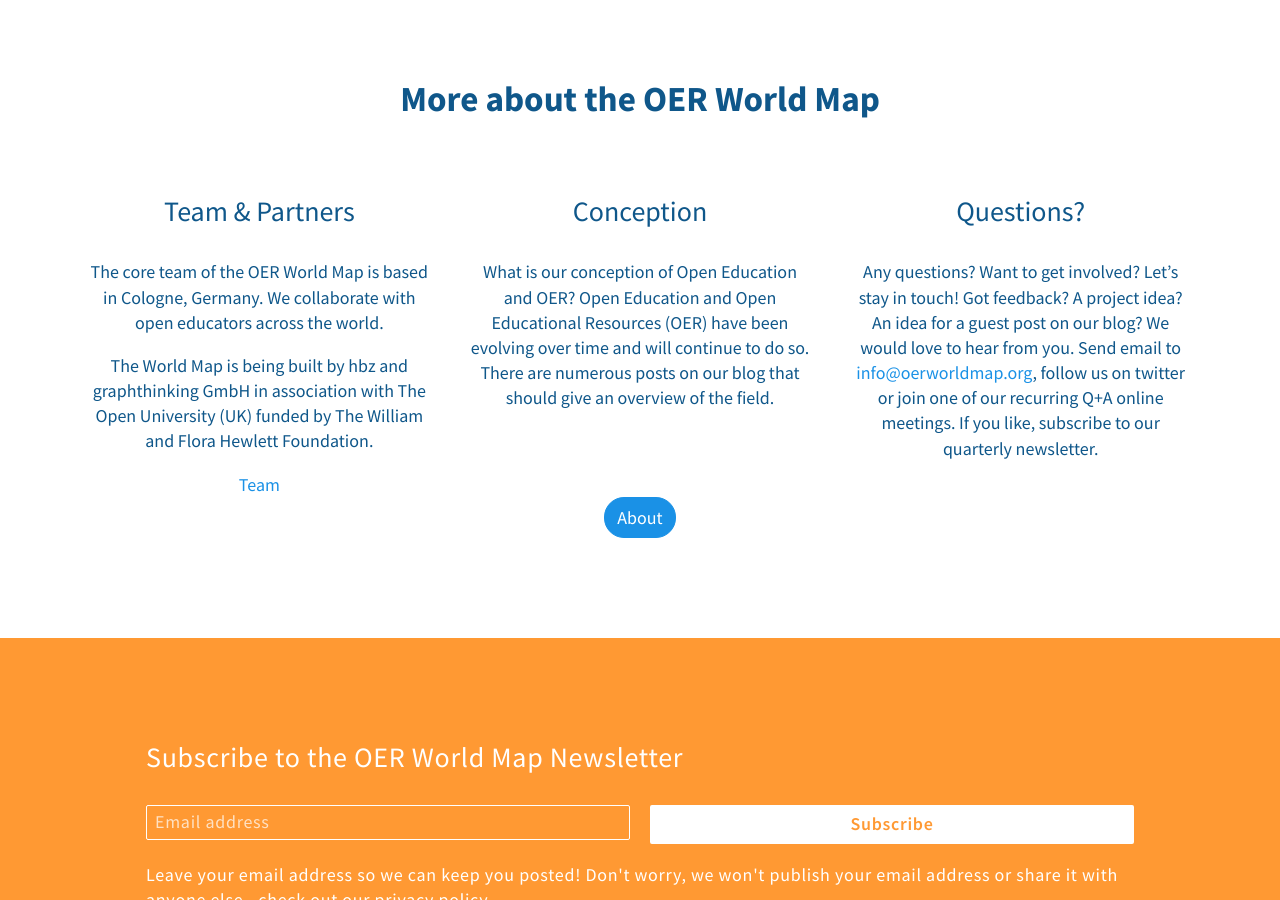
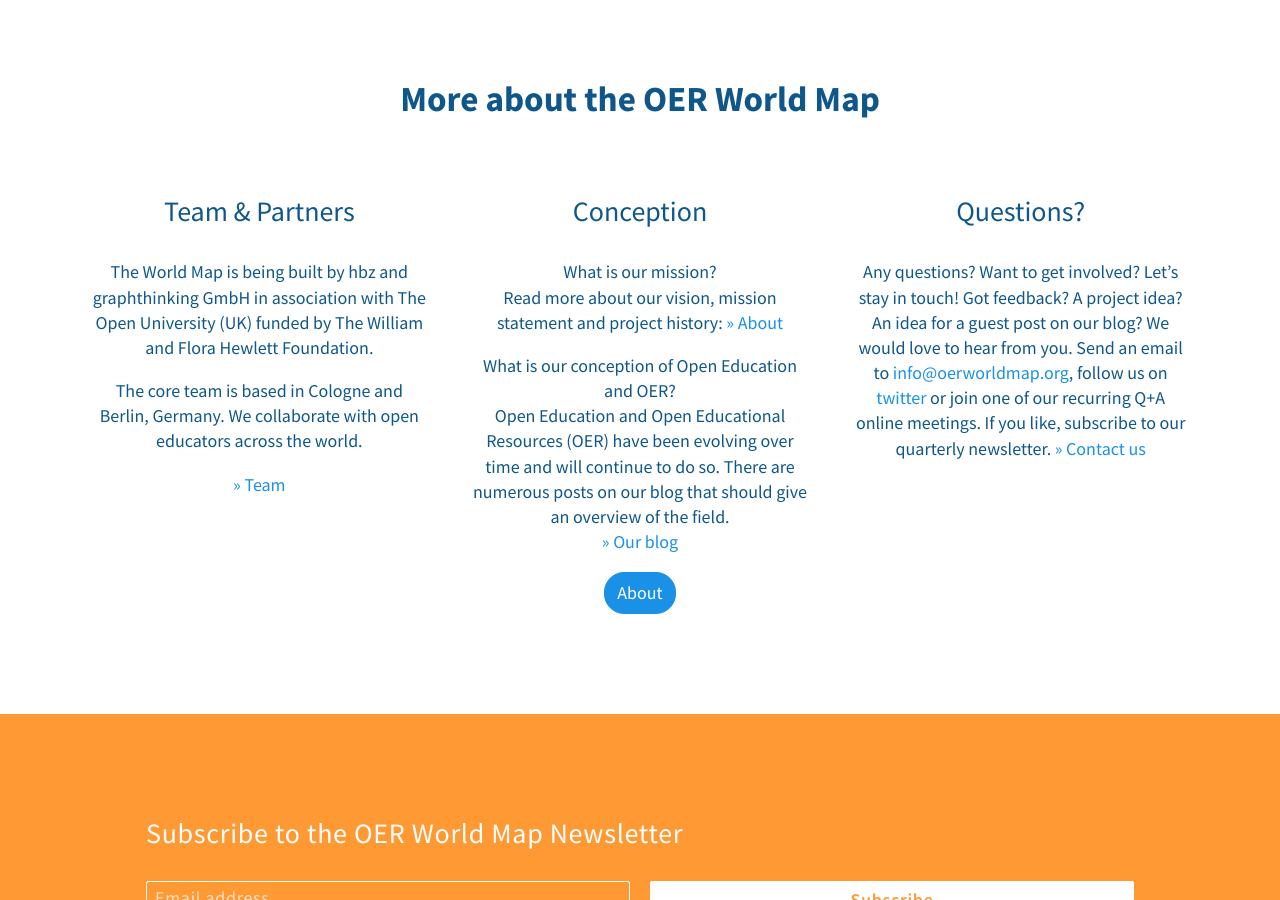
Before and after one commit to hbz/oerworldmap-ui, a Jekyll site: the page built from docs/index.html, in a window 1280 px wide and 900 px high, scrolled down 6395 px. Built offline with Jekyll 4.4.1, drawn with Linux system fonts in a browser that asks for light colours; nearby versions of some CDN libraries; comment, search, counter and statistics services are not loaded; a style sheet for code colours, icons or effects is not loaded.

Commit message:
Update index.html

```diff
--- a/docs/index.html
+++ b/docs/index.html
@@ -1231,19 +1231,34 @@
 
       <div class="center">
         <h3>Team & Partners</h3>
-        <p>The core team of the OER World Map is based in Cologne, Germany. We collaborate with open educators across the world.</p>
+
         <p>The World Map is being built by hbz and graphthinking GmbH in association with The Open University (UK) funded by The William and Flora Hewlett Foundation.</p>
-        <a href="about#team">Team</a>
+
+        <p>The core team is based in Cologne and Berlin, Germany. We collaborate with open educators across the world.</p>
+        <a href="about#team">» Team</a>
       </div>
 
       <div class="center">
         <h3>Conception</h3>
-        <p>What is our conception of Open Education and OER? Open Education and Open Educational Resources (OER) have been evolving over time and will continue to do so. There are numerous posts on our blog that should give an overview of the field. </p>
+
+        <p>What is our mission?<br>
+          Read more about our vision, mission statement and project history: <a href="about">» About</a>
+        </p>
+
+        <p>What is our conception of Open Education and OER?<br>
+        Open Education and Open Educational Resources (OER) have been evolving over time and will continue to do so. There are numerous posts on our blog that should give an overview of the field.<br>
+        <a href="https://blog.oerworldmap.org">» Our blog</a></p>
+
       </div>
 
       <div class="center">
         <h3>Questions?</h3>
-        <p>Any questions? Want to get involved? Let’s stay in touch! Got feedback? A project idea? An idea for a guest post on our blog? We would love to hear from you. Send email to <a href="mailto:info@oerworldmap.org">info@oerworldmap.org</a>, follow us on twitter or join one of our recurring Q+A online meetings. If you like, subscribe to our quarterly newsletter. </p>
+
+        <p>Any questions? Want to get involved? Let’s stay in touch! Got feedback? A project idea? An idea for a guest post on our blog? We would love to hear from you.
+
+          Send an email to <a href="mailto:info@oerworldmap.org">info@oerworldmap.org</a>, follow us on <a href="https://twitter.com/oerworldmap/">twitter</a> or join one of our recurring Q+A online meetings. If you like, subscribe to our quarterly newsletter.
+
+          <a href="mailto:info@oerworldmap.org">» Contact us</a></p>
       </div>
 
     </div>
```
